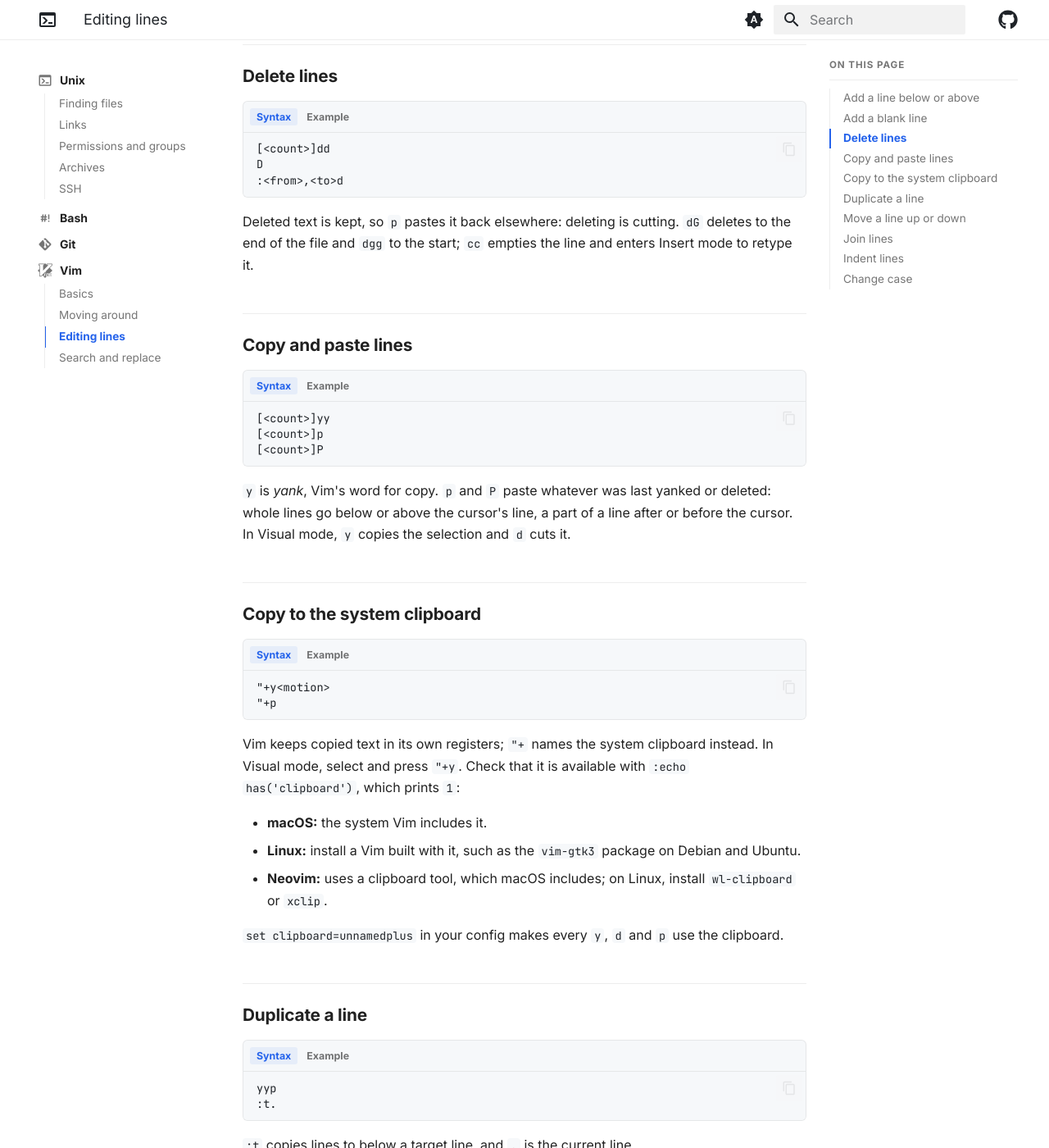
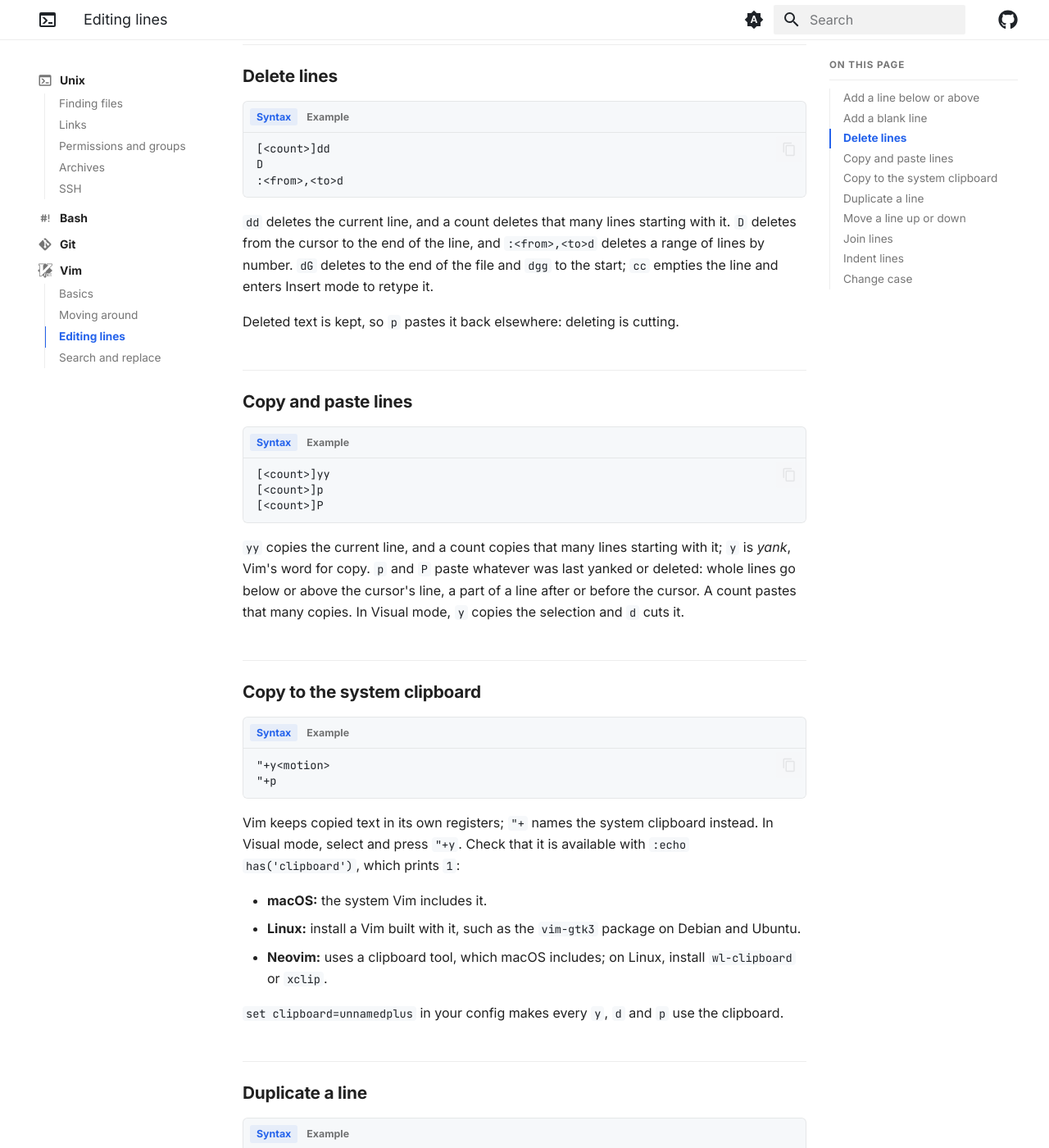
Before and after one commit to AlkaidCheng/compute_guides, an MkDocs documentation site: the page built from docs/vim/editing.md, in a window 1280 px wide and 1400 px high, scrolled down 869 px. Shown: the whole window at 82% size. Built offline with MkDocs 1.6.1 and Material for MkDocs 9.7.7, drawn with Linux system fonts in a browser that asks for light colours; comment, search, counter and statistics services are not loaded; some of the changed text lies outside the part shown.

Commit message:
[doc] Explain every Vim syntax form below its card
Several tasks described commands only in the example comments, so the
Syntax view had no explanation. Save and quit now lists every command
in its table; the other tasks say what each form does in prose.

Files:
  * docs/vim/basics.md   (open, save and quit, undo)
  * docs/vim/moving.md   (go to a line)
  * docs/vim/editing.md  (delete, copy, duplicate, indent)
  * docs/vim/search.md   (replace in some lines)

````diff
--- a/docs/vim/editing.md
+++ b/docs/vim/editing.md
@@ -73,9 +73,13 @@
     :10,20d          " delete lines 10 to 20
     ```
 
+`dd` deletes the current line, and a count deletes that many lines starting
+with it. `D` deletes from the cursor to the end of the line, and
+`:<from>,<to>d` deletes a range of lines by number. `dG` deletes to the end of
+the file and `dgg` to the start; `cc` empties the line and enters Insert mode
+to retype it.
+
 Deleted text is kept, so `p` pastes it back elsewhere: deleting is cutting.
-`dG` deletes to the end of the file and `dgg` to the start; `cc` empties the
-line and enters Insert mode to retype it.
 
 ## Copy and paste lines
 
@@ -96,9 +100,10 @@
     P                " paste above it
     ```
 
-`y` is *yank*, Vim's word for copy. `p` and `P` paste whatever was last
-yanked or deleted: whole lines go below or above the cursor's line, a part of
-a line after or before the cursor. In Visual mode, `y` copies the selection
+`yy` copies the current line, and a count copies that many lines starting
+with it; `y` is *yank*, Vim's word for copy. `p` and `P` paste whatever was
+last yanked or deleted: whole lines go below or above the cursor's line, a
+part of a line after or before the cursor. A count pastes that many copies. In Visual mode, `y` copies the selection
 and `d` cuts it.
 
 ## Copy to the system clipboard
@@ -147,7 +152,10 @@
     :t.              " the same, without touching the copied text
     ```
 
-`:t` copies lines to below a target line, and `.` is the current line.
+`yyp` copies the line and pastes the copy below it. `:t.` does the same as
+one command: `:t` copies lines to below a target line, and `.` is the current
+line. Unlike `yyp`, it leaves the last copied text unchanged, so a later `p`
+still pastes it.
 
 ## Move a line up or down
 
@@ -228,9 +236,11 @@
     gg=G             " re-indent the whole file
     ```
 
-In Visual mode, `>` and `<` shift the selected lines and `=` re-indents them.
-`=` uses the indent rules of the file's type. One level is set by
-`shiftwidth`, for example `:set shiftwidth=4`.
+`>>` shifts the current line one level right and `<<` one level left; a
+count shifts that many lines. `==` re-indents the line using the indent rules
+of the file's type, and `gg=G` re-indents the whole file. In Visual mode, `>`,
+`<` and `=` act on the selected lines. One level is set by `shiftwidth`, for
+example `:set shiftwidth=4`.
 
 ## Change case
 
````
Also changed, not shown: docs/vim/basics.md (+16 -7 lines), docs/vim/moving.md (+4 -2 lines), docs/vim/search.md (+5 -2 lines).
